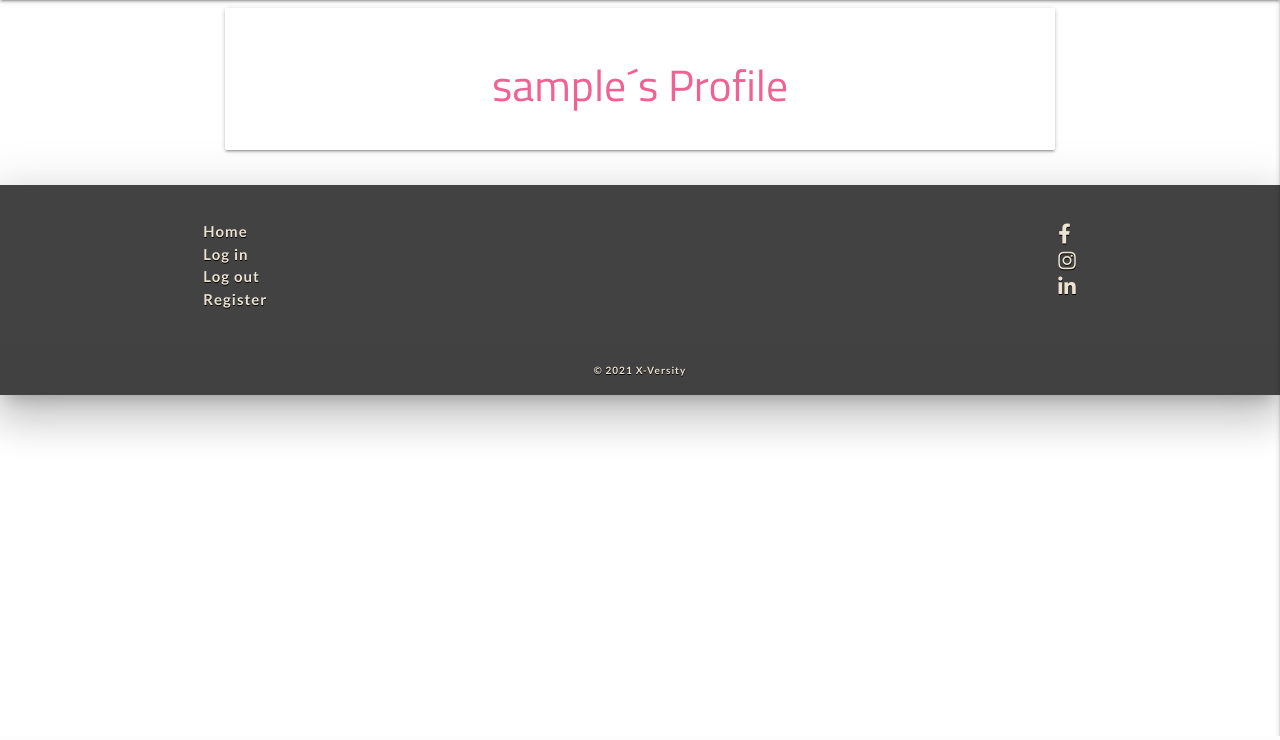
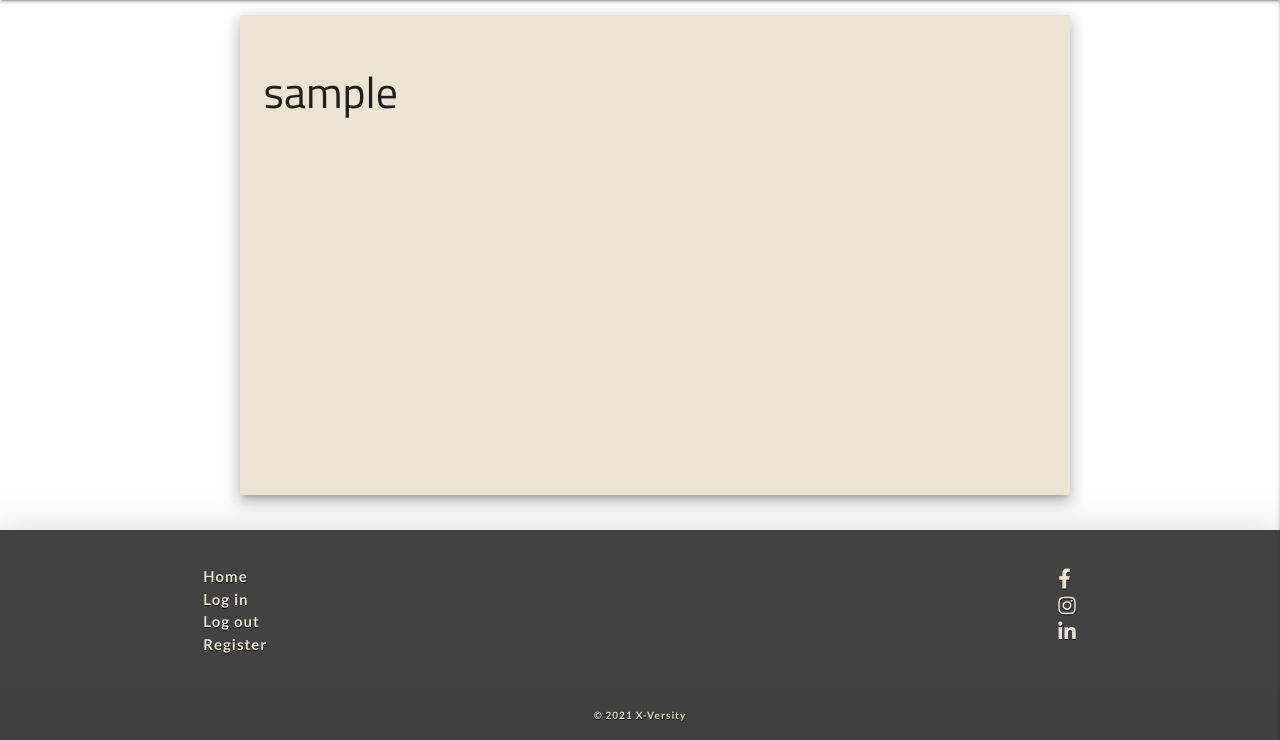
Before and after one commit to Code-Institute-Submissions/DADEVFA-x-versity, a Flask app: page /profile/1 in a window 1280 px wide. Shown: the part 64-804 px from the top of the page. Run offline with Flask 2, Linux system fonts and the light colour scheme; the visitor is signed in with stand-in values (Sample User, id 1); a database or web service that is not in the repository returns one stand-in record (values such as "Sample title"); some libraries are stand-ins or nearby versions.

Commit message:
Add app Design for Profile Template

```diff
--- a/templates/profile.html
+++ b/templates/profile.html
@@ -4,9 +4,9 @@
 
     <div class="row">
         <div class="col s12 m8 offset-m2" >
-            <div class="card-panel">
-                <h3 class="center-align pink-text text-lighten-2">
-                    {{ username }}´s Profile
+            <div class="card-panel profile-box z-depth-3">
+                <h3>
+                    {{ username }}
                 </h3>
             </div>
         </div>
```
